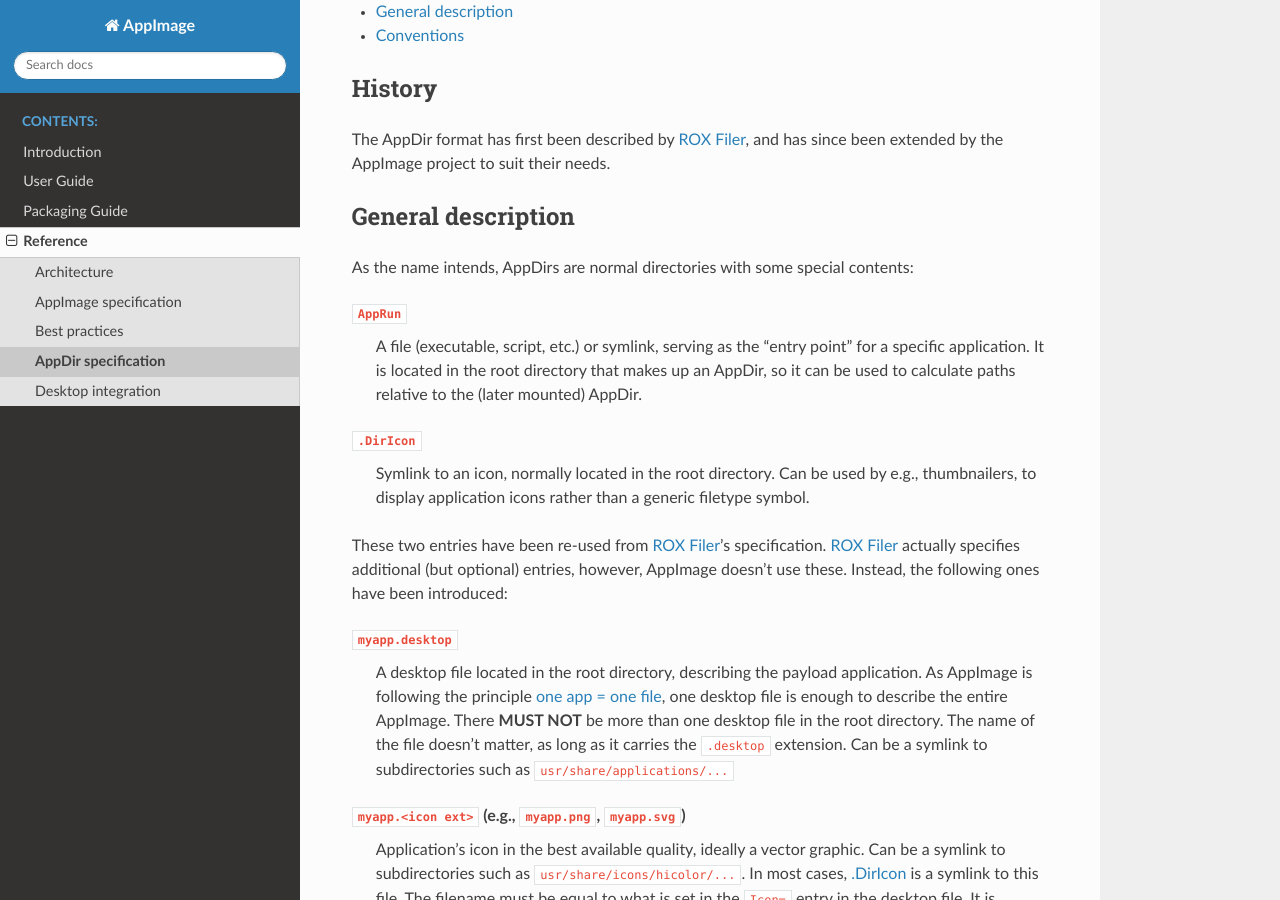
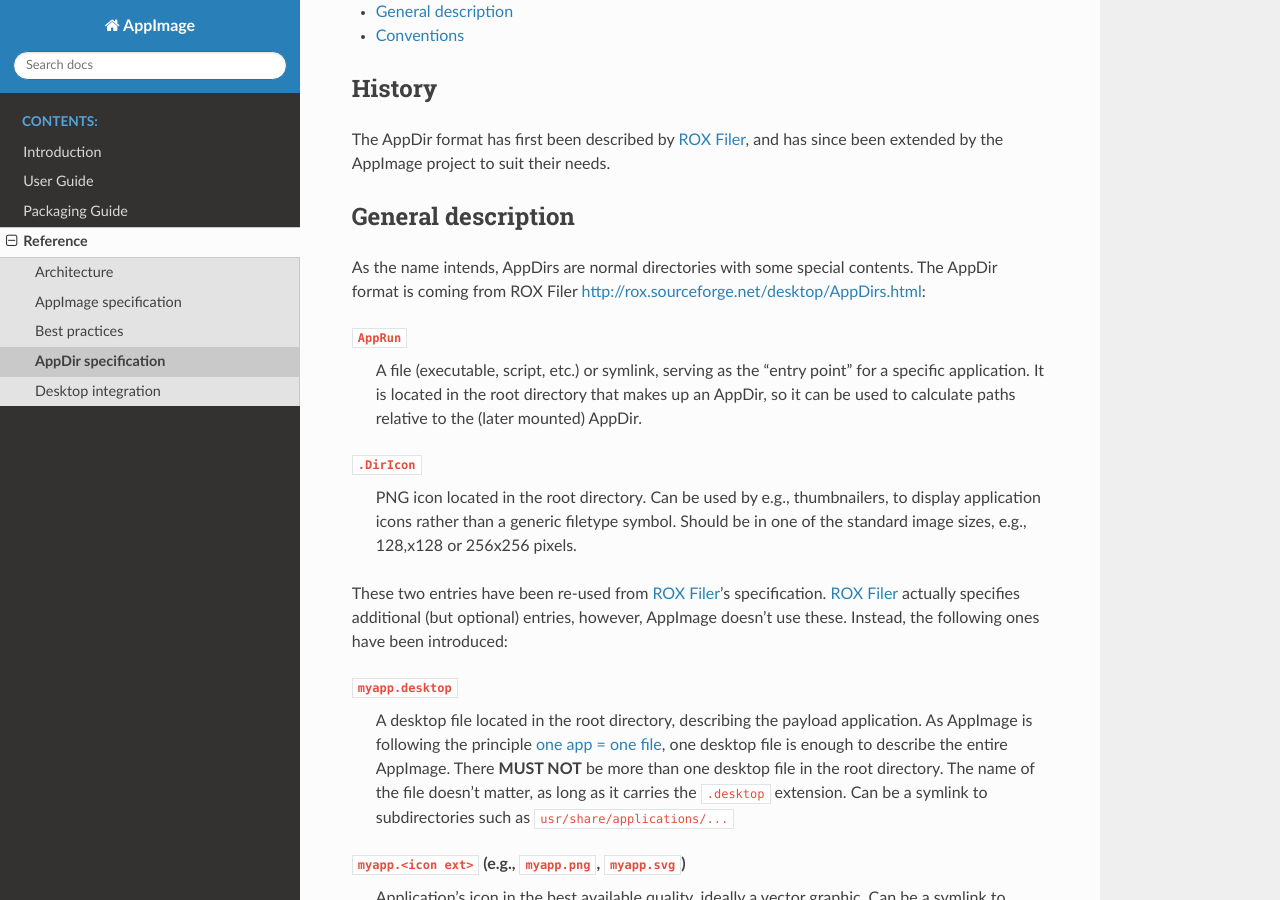
Before and after one commit to AppImage/docs.appimage.org, a Sphinx documentation site: the page built from source/reference/appdir.rst, in a window 1280 px wide and 900 px high, scrolled down 339 px. Built offline with Sphinx 7.4.7 and the Read the Docs theme 2.0.0, drawn with Linux system fonts in a browser that asks for light colours.

Commit message:
.DirIcon does not have to be a symlink
In fact, symlinks are harder to extract from squashfs

```diff
--- a/source/reference/appdir.rst
+++ b/source/reference/appdir.rst
@@ -24,14 +24,14 @@
 General description
 -------------------
 
-As the name intends, AppDirs are normal directories with some special contents:
+As the name intends, AppDirs are normal directories with some special contents. The AppDir format is coming from ROX Filer  http://rox.sourceforge.net/desktop/AppDirs.html:
 
 ``AppRun``
    A file (executable, script, etc.) or symlink, serving as the "entry point" for a specific application. It is located in the root directory that makes up an AppDir, so it can be used to calculate paths relative to the (later mounted) AppDir.
 
 .. _ref-diricon:
 ``.DirIcon``
-   Symlink to an icon, normally located in the root directory. Can be used by e.g., thumbnailers, to display application icons rather than a generic filetype symbol.
+   PNG icon located in the root directory. Can be used by e.g., thumbnailers, to display application icons rather than a generic filetype symbol. Should be in one of the standard image sizes, e.g., 128,x128 or 256x256 pixels.
 
 These two entries have been re-used from `ROX Filer`_'s specification. `ROX Filer`_ actually specifies additional (but optional) entries, however, AppImage doesn't use these. Instead, the following ones have been introduced:
 
```
